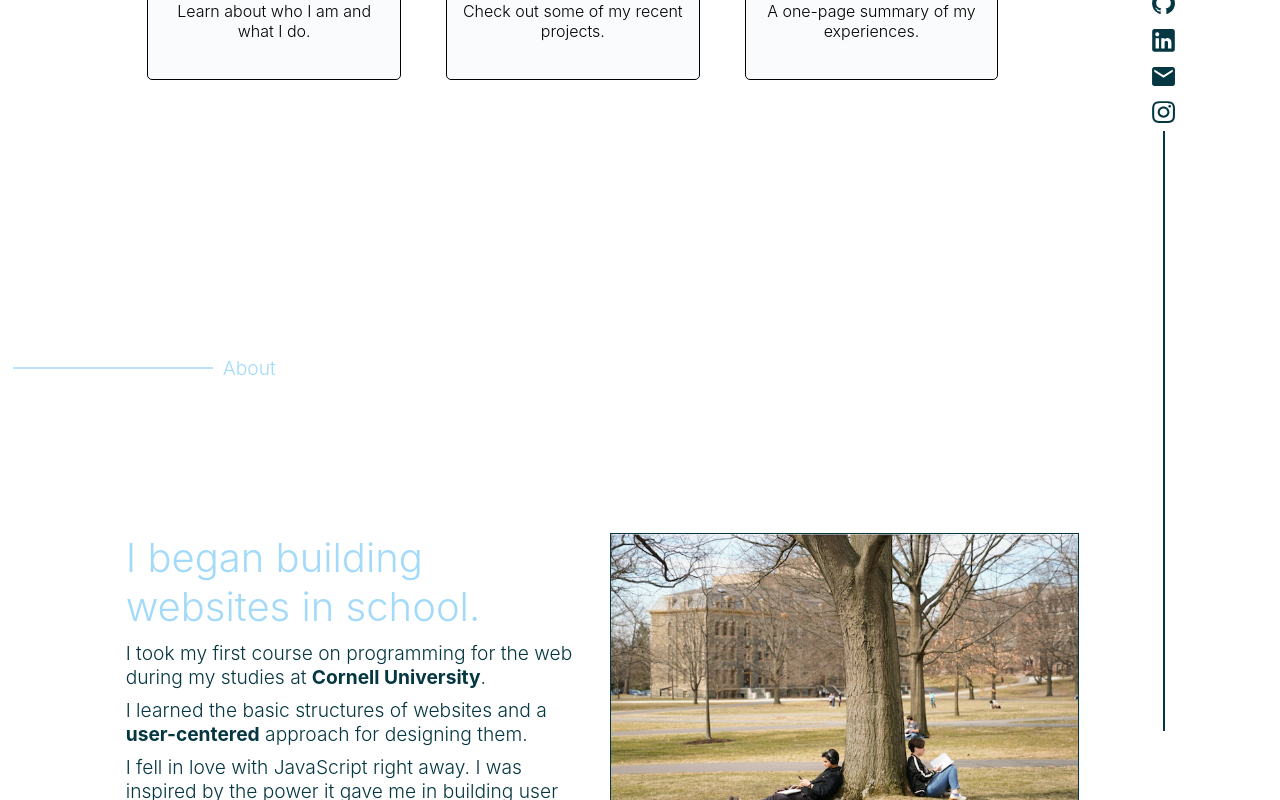
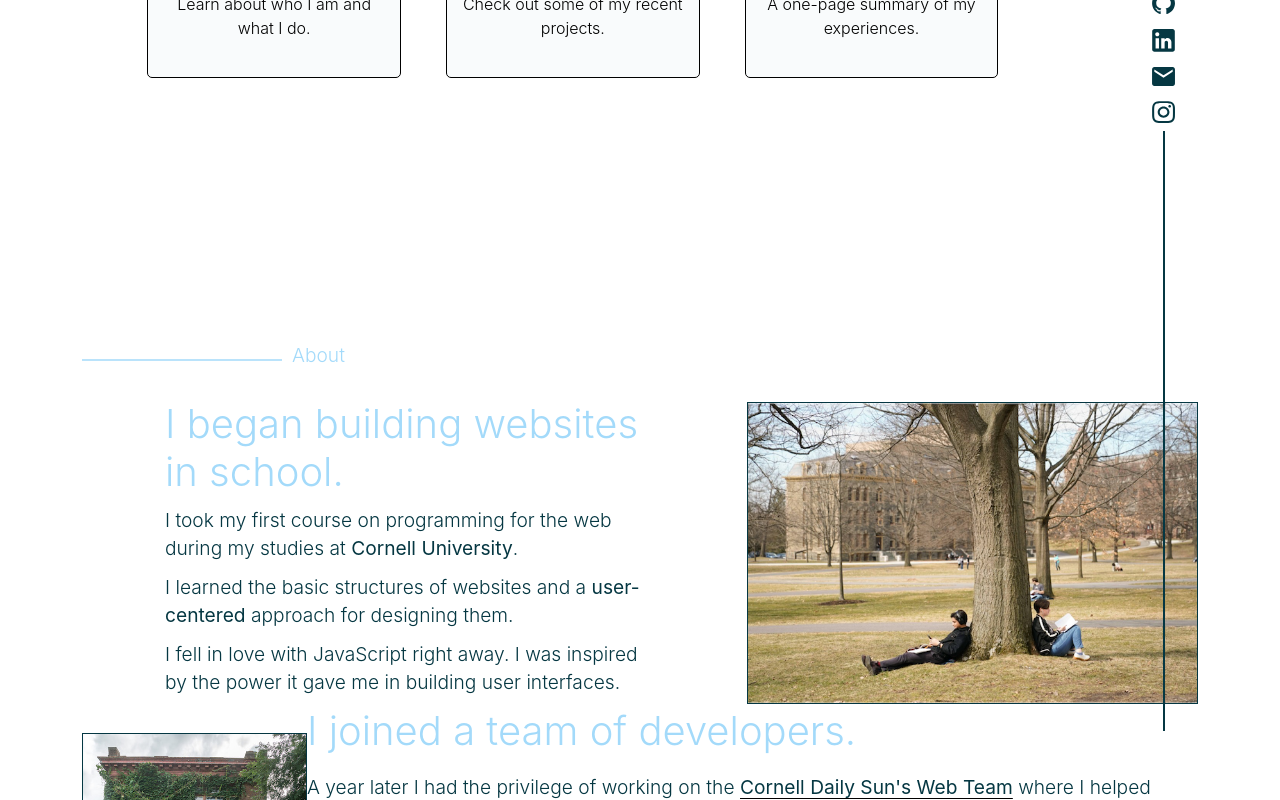
Before and after one commit to crfmc/crfmc.me, a React (Create React App) app in the folder client/: page / in a window 1280 px wide. Shown: the part 480-1280 px from the top of the page. Built offline with nearby package versions, Linux system fonts and the light colour scheme.

Commit message:
adds bootstrap to project

```diff
--- a/client/public/index.html
+++ b/client/public/index.html
@@ -14,6 +14,7 @@
     <link rel="icon" href="./crfmc_logo.svg" />
     <link rel="shortcut icon" href="./crfmc_logo.svg" />
     <link rel="apple-touch-icon" href="./crfmc_logo.svg" />
+    <link href="https://cdn.jsdelivr.net/npm/bootstrap@5.2.2/dist/css/bootstrap.min.css" rel="stylesheet" integrity="sha384-Zenh87qX5JnK2Jl0vWa8Ck2rdkQ2Bzep5IDxbcnCeuOxjzrPF/et3URy9Bv1WTRi" crossorigin="anonymous">
     <!--
       manifest.json provides metadata used when your web app is installed on a
       user's mobile device or desktop. See https://developers.google.com/web/fundamentals/web-app-manifest/
--- a/client/src/v2/About.js
+++ b/client/src/v2/About.js
@@ -13,13 +13,13 @@ export default function About() {
   const nys23 = "http://specials.cornellsun.com/nys23";
 
   return (
-    <div className={styles.full_container}>
+    <div className="container">
       <FadeInSection from_left={true}>
         <SectionHeader section_name="About" />
       </FadeInSection>
 
-        <div className={styles.subcontainer}>
-          <div className={styles.subcontainer_text}>
+        <div className={styles.subcontainer + " row"}>
+          <div className={styles.subcontainer_text + " m-auto p-0 col-10 p-md-auto col-md-5"}>
             <FadeInSection>
               <h1 className={styles.subcontainer_header}>I began building websites in school.</h1>
             </FadeInSection>
@@ -27,8 +27,8 @@ export default function About() {
               <p className={styles.subcontainer_subtext}>
                 I took my first course on programming for the web during my studies at <b>Cornell University</b>.
               </p>
-          </FadeInSection>
-          <FadeInSection>
+            </FadeInSection>
+            <FadeInSection>
               <p className={styles.subcontainer_subtext}>
                 I learned the basic structures of websites and a <b>user-centered</b> approach for
                 designing them.
@@ -42,7 +42,7 @@ export default function About() {
             </FadeInSection>
           </div>
 
-        <div className={styles.subcontainer_img}>
+        <div className={styles.subcontainer_img + " col-5"}>
           <FadeInSection>
             <img
               src={tree}
--- a/client/src/v2/styles_v2/about.module.css
+++ b/client/src/v2/styles_v2/about.module.css
@@ -22,13 +22,13 @@
   display: flex;
   flex-direction: row;
   background-color: white;
-  width: 80%;
-  margin: 10% 5%;
+  /* width: 80%; */
+  /* margin: 10% 5%; */
 }
 
 .subcontainer_text {
-  margin: 0 2% 0 5%;
-  width: 100%;
+  /* margin: 0 2% 0 5%; */
+  /* width: 100%; */
 }
 
 .subcontainer_header {
@@ -47,7 +47,7 @@
 
 .subcontainer_img {
   display: flex;
-  width: 100%;
+  /* width: 100%; */
   align-items: center;
   justify-content: center;
 }
@@ -101,7 +101,7 @@
   }
 
   .subcontainer_img {
-    width: 60%;
+    /* width: 60%; */
     margin: 2% auto;
   }
   .subcontainer_subtext {
```
